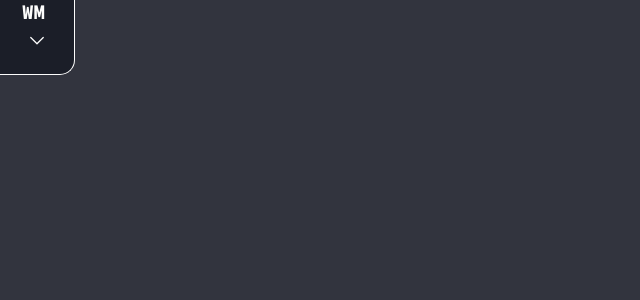
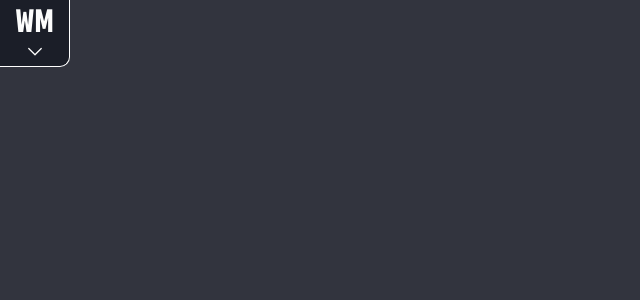
Before and after one commit to WesleyMcGhee/portfolio, a Next.js app: page / in a window 1280 px wide. Shown: the top 300 px of the page, without its empty margins (0-640 px from the left). Built offline with nearby package versions, Linux system fonts and the light colour scheme.

Commit message:
fixed navbar

```diff
--- a/src/components/NavBar/Navbar.component.tsx
+++ b/src/components/NavBar/Navbar.component.tsx
@@ -1,45 +1,39 @@
 "use client";
 
+import { Book, CaretDown, CaretUp, House } from "@phosphor-icons/react";
 import React, { useState } from "react";
 import styles from "./Navbar.module.css";
-import { Book, CaretDown, CaretUp, House } from "@phosphor-icons/react";
 import Link from "next/link";
 
 export function Navbar() {
   const [isOpen, setOpen] = useState<boolean>(false);
 
-  function handleExpand() {
+  function handleToggle() {
     setOpen(!isOpen);
   }
 
   return (
-    <div
-      className={`${styles.navbarContainer} ${
-        isOpen ? styles.navbarContainerOpened : styles.navbarContainerClosed
-      }`}
-    >
-      <div>
-        <h1 className={styles.logo}>WM</h1>
-        <div className={styles.expandContainer} onClick={handleExpand}>
+    <div className={`${styles.navbar} ${isOpen ? styles.navbarOpen : styles.navbarClosed}`}>
+      <div className={styles.logoContainer}>
+        <h1>WM</h1>
+        <div onClick={handleToggle}>
           {isOpen ? <CaretUp size={20} /> : <CaretDown size={20} />}
         </div>
       </div>
-      <div>
       {isOpen && (
         <div className={styles.linksContainer}>
           <Link href="/">
             <div className={styles.linkContainer}>
-                <House size={35} color="white" />
+              <House size={35} />
             </div>
           </Link>
           <Link href="/blog">
             <div className={styles.linkContainer}>
-                <Book size={35} color="white" />
+              <Book size={35} />
             </div>
           </Link>
         </div>
       )}
     </div>
-    </div>
   );
 }
--- a/src/components/NavBar/Navbar.module.css
+++ b/src/components/NavBar/Navbar.module.css
@@ -1,59 +1,54 @@
-.navbarContainer {
-  font-family: var(--font-geist-mono) monospace;
+.navbar {
   background-color: var(--secondary);
+  font-family: var(--font-geist-mono);
+  width: 70px;
   position: fixed;
+  top: 0;
   left: 0;
-  top: 0;
+}
+
+.navbarOpen {
+  height: 100vh;
+  border-right: 1px solid white;
+}
+
+.navbarClosed {
+  border-radius: 0 0 10px 0;
+  border-right: 1px solid white;
+  border-bottom: 1px solid white;
   display: flex;
   flex-direction: column;
   align-items: center;
-  justify-content: space-between;
-  border-right: 1px solid var(--white);
-}
-
-.navbarContainerClosed {
-  height: 75px;
-  width: 75px;
-  border-radius: 0 0 15px 0;
-  border-bottom: 1px solid var(--white);
-}
-
-.navbarContainerOpened {
-  height: 100vh;
-  width: 75px;
+  justify-content: space-evenly;
 }
 
 .logoContainer {
-  height: 15%;
   display: flex;
   flex-direction: column;
-  justify-content: space-evenly;
   align-items: center;
 }
 
-.logo {
-  font-size: 1.2rem;
-}
-
-.expandContainer {
-  padding: 5px;
-}
-
 .linksContainer {
-  height: 80%;
+  border-top: 1px solid white;
+  display: flex;
+  flex-direction: column;
+  align-items: center;
+  gap: 5px;
 }
 
 .linkContainer {
+  margin-top: 5px;
+  color: white;
+  width: 50px;
+  height: 50px;
   border-radius: 5px;
-  height: 50px;
-  width: 50px;
   display: flex;
   align-items: center;
   justify-content: center;
 }
 
 .linkContainer:hover {
-  transition: 0.2s ease;
+  background-color: var(--primary);
   cursor: pointer;
-  background-color: var(--primary);
+  transition: 0.2s;
 }
```
Also changed, not shown: src/app/blog/page.tsx (added, +11 -0 lines), 1 other file (tests, documents, lock files or other folders). Lines whose indentation alone changed are shown as unchanged.
